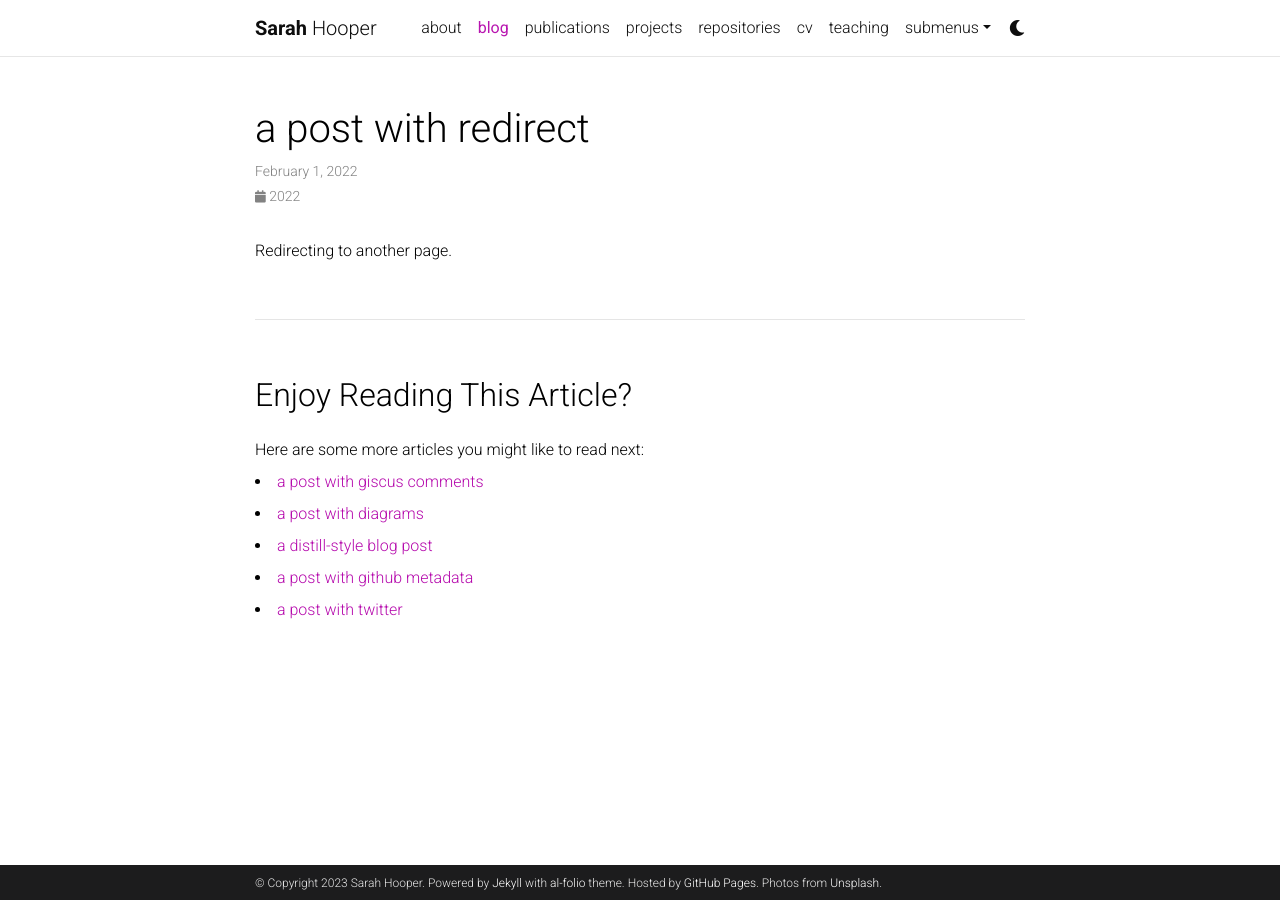
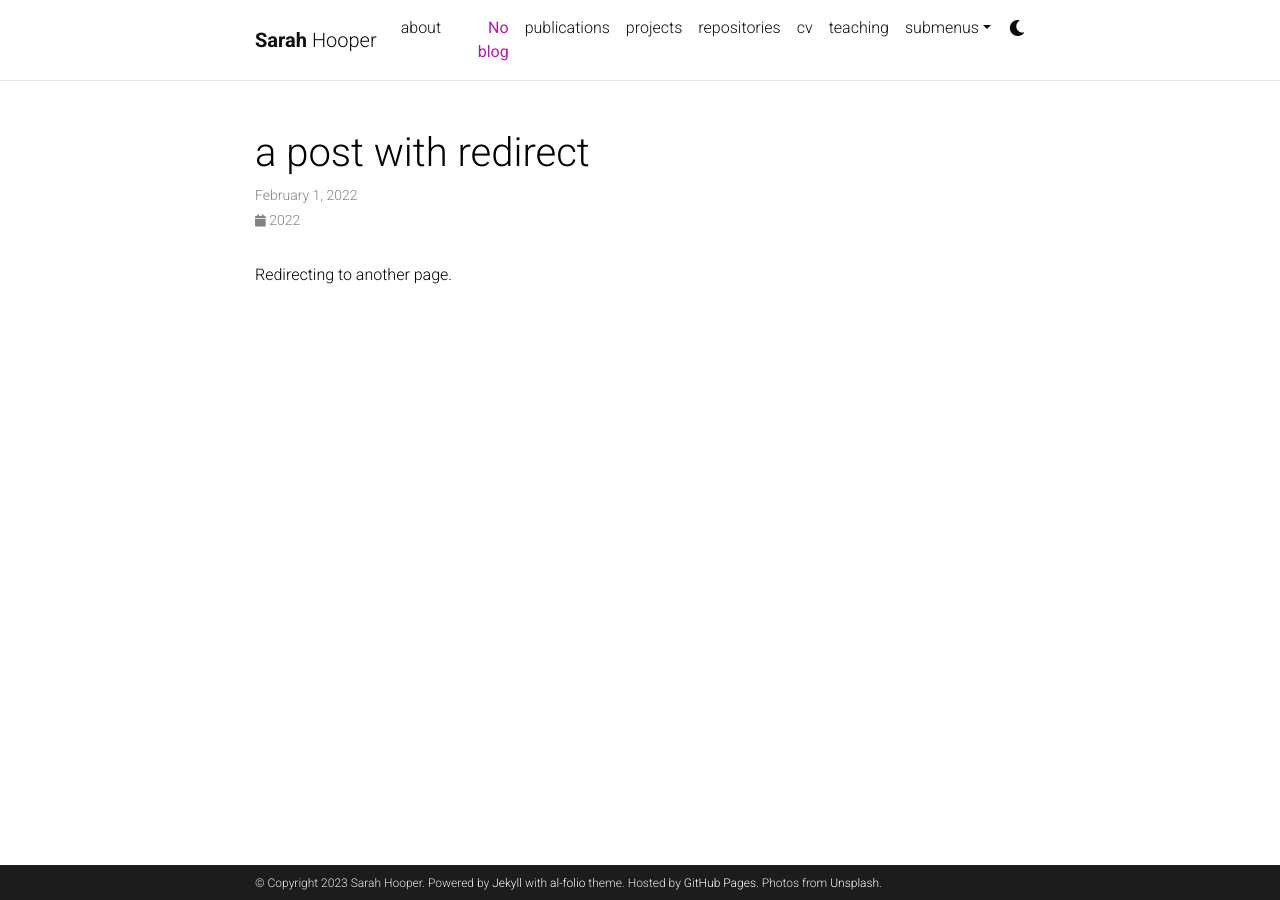
Before and after one commit to sarahmhooper/sarahmhooper.github.io, a Jekyll site: the page built from _posts/2022-02-01-redirect.md, in a window 1280 px wide. Built offline with Jekyll 4.4.1, drawn with Linux system fonts in a browser that asks for light colours; comment, search, counter and statistics services are not loaded; a style sheet for code colours, icons or effects is not loaded; some of the changed lines change nothing that is shown.

Commit message:
Commented out unneeded sections

```diff
--- a/_config.yml
+++ b/_config.yml
@@ -6,9 +6,8 @@
 first_name: Sarah
 middle_name:
 last_name: Hooper
-email: smhooper at cs dot stanford dot edu
+email:
 description: > # the ">" symbol means to ignore newlines until "footer_text:"
-  A simple, whitespace theme for academics. Based on [*folio](https://github.com/bogoli/-folio) design.
 footer_text: >
   Powered by <a href="https://jekyllrb.com/" target="_blank">Jekyll</a> with <a href="https://github.com/alshedivat/al-folio">al-folio</a> theme.
   Hosted by <a href="https://pages.github.com/" target="_blank">GitHub Pages</a>.
@@ -41,7 +40,7 @@
 # will use title and url fields
 # Take a look to https://github.com/jekyll/jekyll-feed for more customization
 
-rss_icon: true
+rss_icon: false
 
 # -----------------------------------------------------------------------------
 # Layout
@@ -100,7 +99,7 @@
 discord_id: # your discord id (18-digit unique numerical identifier)
 
 contact_note: >
-  You can even add a little note about which of these is the best way to reach you.
+   # Will appear at bottom on webpage
 
 # -----------------------------------------------------------------------------
 # Analytics and search engine verification
@@ -116,8 +115,8 @@
 # Blog
 # -----------------------------------------------------------------------------
 
-blog_name: al-folio # blog_name will be displayed in your blog page
-blog_nav_title: blog # your blog must have a title for it to be displayed in the nav bar
+blog_name: No blog # blog_name will be displayed in your blog page
+blog_nav_title: No blog # your blog must have a title for it to be displayed in the nav bar
 blog_description: a simple whitespace theme for academics
 permalink: /blog/:year/:title/
 
@@ -126,52 +125,52 @@
   enabled: true
 
 related_blog_posts:
-  enabled: true
+  enabled: false
   max_related: 5
 
 # Giscus comments (RECOMMENDED)
 # Follow instructions on https://giscus.app/ to setup for your repo to fill out
 # the information below.
-giscus:
-  repo: alshedivat/al-folio      # <your-github-user-name>/<your-github-repo-name>
-  repo_id: MDEwOlJlcG9zaXRvcnk2MDAyNDM2NQ==
-  category: Comments             # name of the category under which discussions will be created
-  category_id: DIC_kwDOA5PmLc4CTBt6
-  mapping: title                 # identify discussions by post title
-  strict: 1                      # use strict identification mode
-  reactions_enabled: 1           # enable (1) or disable (0) emoji reactions
-  input_position: bottom         # whether to display input form below (bottom) or above (top) the comments
-  theme: preferred_color_scheme  # name of the color scheme (preferred works well with al-folio light/dark mode)
-  emit_metadata: 0
-  lang: en
+# giscus:
+#   repo: alshedivat/al-folio      # <your-github-user-name>/<your-github-repo-name>
+#   repo_id: MDEwOlJlcG9zaXRvcnk2MDAyNDM2NQ==
+#   category: Comments             # name of the category under which discussions will be created
+#   category_id: DIC_kwDOA5PmLc4CTBt6
+#   mapping: title                 # identify discussions by post title
+#   strict: 1                      # use strict identification mode
+#   reactions_enabled: 1           # enable (1) or disable (0) emoji reactions
+#   input_position: bottom         # whether to display input form below (bottom) or above (top) the comments
+#   theme: preferred_color_scheme  # name of the color scheme (preferred works well with al-folio light/dark mode)
+#   emit_metadata: 0
+#   lang: en
 
 # Disqus comments (DEPRECATED)
-disqus_shortname: al-folio # put your disqus shortname
+# disqus_shortname: al-folio # put your disqus shortname
 # https://help.disqus.com/en/articles/1717111-what-s-a-shortname
 
 # External sources.
 # If you have blog posts published on medium.com or other exteranl sources,
 # you can display them in your blog by adding a link to the RSS feed.
-external_sources:
-  - name: medium.com
-    rss_url: https://medium.com/@al-folio/feed
+# external_sources:
+#   - name: medium.com
+#     rss_url: https://medium.com/@al-folio/feed
 
 # -----------------------------------------------------------------------------
 # Collections
 # -----------------------------------------------------------------------------
 
-collections:
-  news:
-    defaults:
-      layout: post
-    output: true
-    permalink: /news/:path/
-  projects:
-    output: true
-    permalink: /projects/:path/
+# collections:
+#   news:
+#     defaults:
+#       layout: post
+#     output: true
+#     permalink: /news/:path/
+#   projects:
+#     output: true
+#     permalink: /projects/:path/
 
-news_scrollable: true # adds a vertical scroll bar if there are more than 3 news items
-news_limit: 5 # leave blank to include all the news in the `_news` folder
+# news_scrollable: true # adds a vertical scroll bar if there are more than 3 news items
+# news_limit: 5 # leave blank to include all the news in the `_news` folder
 
 # -----------------------------------------------------------------------------
 # Jekyll settings
@@ -237,18 +236,18 @@
 # Jekyll Archives
 # -----------------------------------------------------------------------------
 
-jekyll-archives:
-  enabled: [year, tags, categories] # enables year, tag and category archives (remove if you need to disable one of them).
-  layouts:
-    year: archive-year
-    tag: archive-tag
-    category: archive-category
-  permalinks:
-    year: '/blog/:year/'
-    tag: '/blog/tag/:name/'
-    category: '/blog/category/:name/'
+# jekyll-archives:
+#   enabled: [year, tags, categories] # enables year, tag and category archives (remove if you need to disable one of them).
+#   layouts:
+#     year: archive-year
+#     tag: archive-tag
+#     category: archive-category
+#   permalinks:
+#     year: '/blog/:year/'
+#     tag: '/blog/tag/:name/'
+#     category: '/blog/category/:name/'
 
-display_tags: ['formatting', 'images', 'links', 'math', 'code'] # this tags will be dispalyed on the front page of your blog
+# display_tags: ['formatting', 'images', 'links', 'math', 'code'] # this tags will be dispalyed on the front page of your blog
 
 # -----------------------------------------------------------------------------
 # Jekyll Scholar
@@ -256,8 +255,8 @@
 
 scholar:
 
-  last_name: [Einstein]
-  first_name: [Albert, A.]
+  last_name: [Hooper]
+  first_name: [Sarah, M.]
 
   style: apa
   locale: en
@@ -287,7 +286,7 @@
 filtered_bibtex_keywords: [abbr, abstract, arxiv, bibtex_show, html, pdf, selected, supp, blog, code, poster, slides, website, preview, altmetric]
 
 # Maximum number of authors to be shown for each publication (more authors are visible on click)
-max_author_limit: 3  # leave blank to always show all authors
+max_author_limit:  # leave blank to always show all authors
 more_authors_animation_delay: 10  # more authors are revealed on click using animation; smaller delay means faster animation
 
 
```
